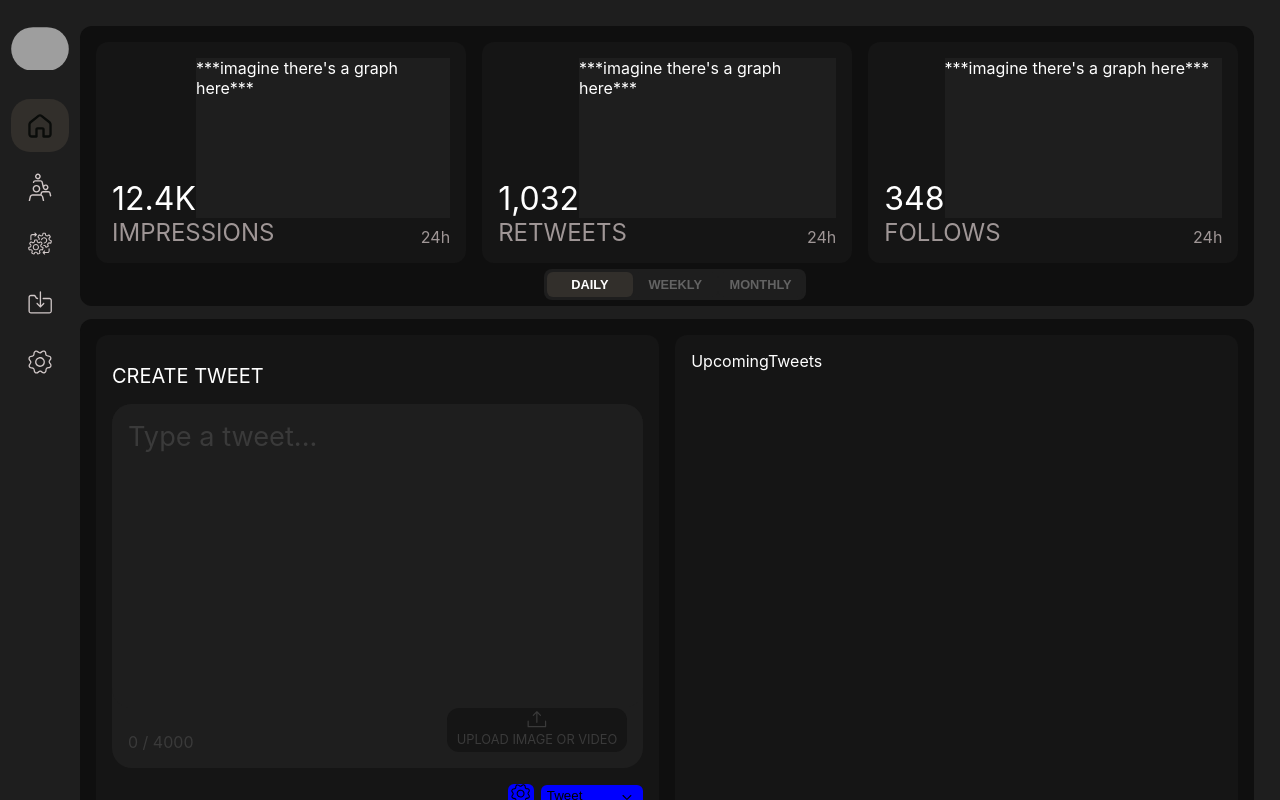
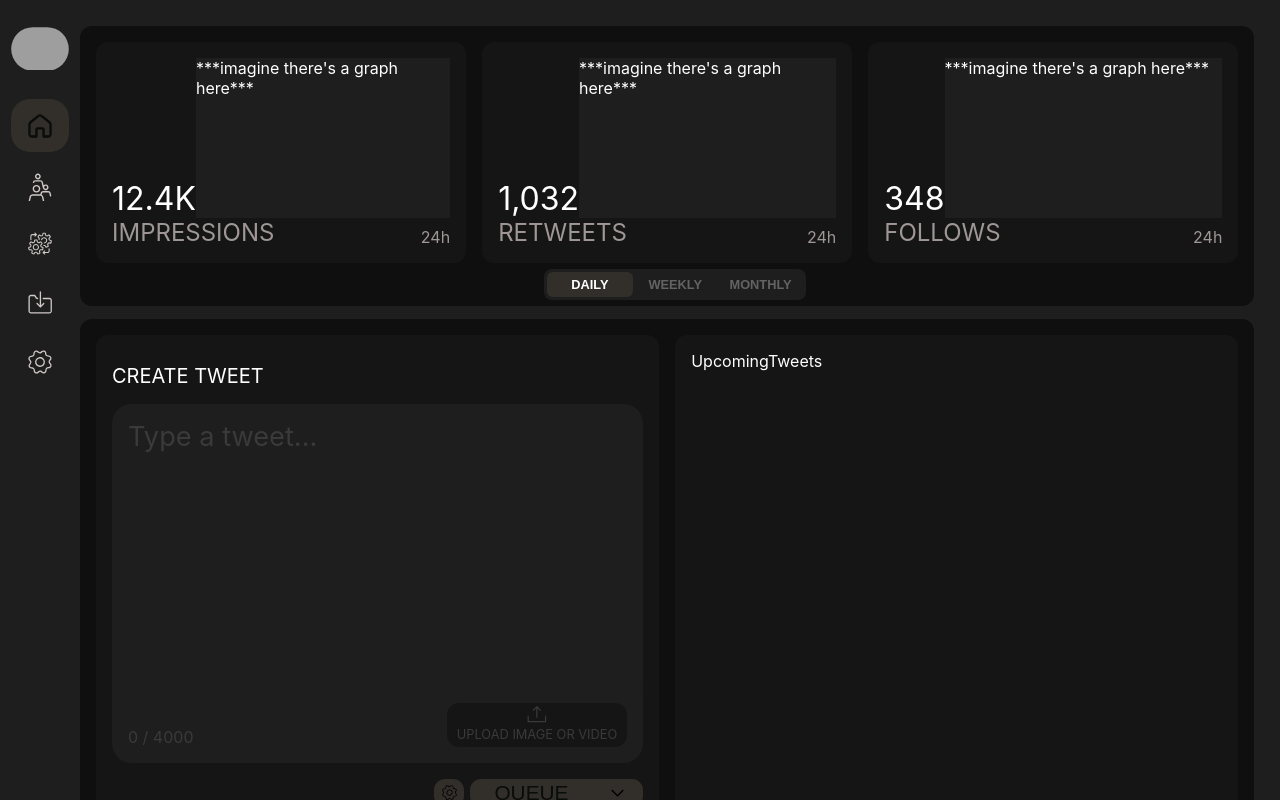
Before and after one commit to ColeInc/mosa-twitter-dashboard-frontend, a React (Create React App) app: page / in a window 1280 px wide. Built offline with nearby package versions, Linux system fonts and the light colour scheme; grey boxes are pictures that could not be loaded.

Commit message:
tweet post dropdown complete

```diff
--- a/src/components/layout/NavButton.module.css
+++ b/src/components/NavigationBar/NavButton.module.css
@@ -3,7 +3,7 @@
 .nav-button__button {
     padding: 1rem;
     height: 1.8vw;
-    border-radius: 23px;
+    border-radius: 15px;
     margin-top: 0.4rem;
     display: flex;
     align-items: center;
@@ -28,7 +28,6 @@
 }
 
 .nav-button__icon {
-    /* width: 1.2vw; */
     width: 1.5rem;
     display: flex;
     margin: 0 12px 0 5px;
@@ -67,9 +66,11 @@
 
 /* On hover if active: */
 .active:hover div,
-.active:hover .nav-button__chevron {
+.active:hover .nav-button__chevron,
+.active:hover .nav-button__button {
     color: #121412;
     fill: #121412 !important;
+    background-color: #2e2b28;
 }
 
 @media (max-width: 95em) {
@@ -89,11 +90,6 @@
     }
 
     .nav-button__button {
-        /* display: block; */
-        /* padding: 0; */
-        /* margin: 0; */
-        /* margin: auto; */
-        /* padding: auto; */
         flex-direction: column;
         height: 3vh;
         padding-left: 0 !important;
@@ -101,11 +97,6 @@
     }
 
     .nav-button__icon {
-        /* width: 1.2vw; */
         margin: 0;
     }
-
-    /* .nav-button__font p {
-        position: absolute;
-    } */
 }
--- a/src/components/UI/Dropdown.js
+++ b/src/components/UI/Dropdown.js
@@ -1,29 +1,43 @@
-import React from "react";
+import React, { useState } from "react";
 import classes from "./Dropdown.module.css";
 
 import { ReactComponent as RightChevron } from "../../assets/icons/noun-right-chevron-4695692.svg";
 
 const Dropdown = (props) => {
+    const [dropdown, setDropdown] = useState(false);
+
+    const onDropdownClick = (userChoice) => {
+        // pass the user's choice back up to CreateTweet parent:
+        props.onDropdownClick(userChoice);
+        // close dropdown now that user's clicked something:
+        setDropdown((prev) => !prev);
+    };
+
     return (
-        <div>
+        <div className={classes["dropdown__container"]}>
             <button
-                className={`${classes["dropdown__container"]} ${
+                className={`${classes["dropdown__button"]} ${
                     props.className && props.className
-                }`}
-                onClick={() => props.toggleDropdown((prev) => !prev)}
+                } ${dropdown && classes["dropdown__button--active"]}`}
+                onClick={() => setDropdown((prev) => !prev)}
             >
-                {props.currentItem}
+                {props.currentItem.toUpperCase()}
 
                 <RightChevron />
             </button>
             <ul
                 className={`${classes["dropdown__items-drawer"]} ${
-                    props.dropdownState && classes.active
+                    dropdown && classes.active
                 }`}
             >
                 {props.items.map((item) => {
                     return (
-                        <li onClick={props.onDropdownClick(item)}>{item}</li>
+                        <React.Fragment key={item}>
+                            <li onClick={onDropdownClick.bind(this, item)}>
+                                {item.toUpperCase()}
+                            </li>
+                            {/* <hr /> */}
+                        </React.Fragment>
                     );
                 })}
             </ul>
--- a/src/components/UI/Dropdown.module.css
+++ b/src/components/UI/Dropdown.module.css
@@ -1,16 +1,65 @@
+@import "../constants/colors.css";
+
 .dropdown__container {
-    width: 8vw;
-    margin-left: 7px;
+    position: relative;
+    display: inline-block;
+}
+
+.dropdown__button {
+    height: 100%;
+    padding-left: 1.5rem;
+    display: flex;
+    outline: none;
+    color: #0a0c0a;
+    font-size: 1.3rem;
+    font-weight: 500;
+}
+
+.dropdown__button svg {
+    padding-right: 0.3rem;
+    margin-left: 2rem;
 }
 
 .dropdown__items-drawer {
+    flex: 1;
     display: none;
+    position: absolute;
+    background-color: #f9f9f9;
+    margin: 0;
+    padding: 0;
+    z-index: 1;
+    width: 100%;
+    background-color: var(--color4);
+    padding-bottom: 0.5rem;
+    border-radius: 0px 0px 0.7rem 0.7rem;
 }
 
 .dropdown__items-drawer li {
+    width: 100%;
     list-style-type: none;
+    display: absolute !important;
+    color: #d1c8c8;
+    font-size: 1.3rem;
+    font-weight: 500;
+    padding: 0.5rem 0 0.5rem 1.5rem;
+}
+
+.dropdown__items-drawer li:hover {
+    cursor: pointer;
+    color: #141212;
+}
+
+.dropdown__items-drawer hr {
+    border: none;
+    width: 75%;
+    margin: 0 0 0 12.5%;
+    border-bottom: 1px solid #221f1f;
 }
 
 .active {
     display: block;
 }
+
+.dropdown__button--active {
+    border-radius: 0.7rem 0.7rem 0px 0px !important;
+}
--- a/src/components/dashboard/ThreeComponentsContainer/CreateTweet.js
+++ b/src/components/dashboard/ThreeComponentsContainer/CreateTweet.js
@@ -6,16 +6,15 @@ import CurvedSubContainer from "../../UI/CurvedSubContainer";
 import UploadImage from "../../UI/UploadImage";
 import Dropdown from "../../UI/Dropdown";
 
+const dropdownItems = ["QUEUE", "DRAFT", "TWEET"];
+
 const CreateTweet = () => {
-    const [dropdown, setDropdown] = useState(false);
     const [currentDropdown, setCurrentDropdown] = useState("queue");
-
-    const dropdownItems = ["Queue", "Draft", "Tweet"];
 
     const onFormSubmit = (event) => {
         event.preventDefault();
 
-        // do something with the inputted value
+        // do something with the inputted tweet
     };
 
     return (
@@ -50,8 +49,6 @@ const CreateTweet = () => {
 
                     <Dropdown
                         items={dropdownItems}
-                        dropdownState={dropdown}
-                        toggleDropdown={setDropdown}
                         currentItem={currentDropdown}
                         onDropdownClick={setCurrentDropdown}
                         className={classes["create-tweet__button-dropdown"]}
--- a/src/components/dashboard/ThreeComponentsContainer/CreateTweet.module.css
+++ b/src/components/dashboard/ThreeComponentsContainer/CreateTweet.module.css
@@ -85,38 +85,69 @@ textarea::placeholder {
 }
 
 .create-tweet__buttons-container {
-    margin-left: auto;
     display: flex;
     flex-direction: row;
-    justify-content: center;
-    align-items: center;
+    justify-content: flex-end;
+    align-items: stretch;
+    height: 3.5vh;
 }
 
 .create-tweet__buttons-container button {
     border: none;
     cursor: pointer;
-    border-radius: 6px;
-    background-color: blue;
-    /* background-color: var(--color4); */
+    border-radius: 0.7rem;
+    /* background-color: blue; */
+    background-color: var(--color4);
+    /* display: flex; */
+    /* height: 100%; */
 }
 
 .create-tweet__button-settings {
-    width: 2vw;
-    padding: 0 0.2rem 0 0.2rem;
+    /* width: 2vw; */
+    /* width: 3em; */
+    padding: 0.4rem 0.45rem 0.4rem 0.5rem;
+    /* padding: 0 0.5vw 0 0.5vw; */
+    /* padding: 0.3rem !important; */
+    margin-right: 0.4rem;
+    /* marig: 0 !important; */
+    /* justify-content: center; */
+    display: flex;
+    flex-direction: row;
+    justify-content: center;
+    align-items: center;
+    /* height: 100%; */
+    /* flex: 1 0 auto; */
+    /* height: auto; */
 }
 
+/* .create-tweet__button-settings:before {
+    content: "";
+    display: block;
+    padding-top: 100%;
+} */
+
+.create-tweet__button-settings svg {
+    /* width: 1.2vw; */
+    /* height: 1.2vw; */
+}
+
+/* is this even used? */
+/* is this even used? */
+/* is this even used? */
+/* is this even used? */
+/* is this even used? */
 .create-tweet__button-dropdown {
     display: flex;
     flex-direction: row;
     justify-content: space-between;
     align-items: center;
     /* padding: 1rem; */
-    flex: 1;
+    /* flex: 1; */
     /* margin: 0; */
 }
 
 .create-tweet__button-dropdown svg {
-    width: 1.5vw;
+    width: 2rem;
     -webkit-transform: rotate(90deg);
     -moz-transform: rotate(90deg);
     -o-transform: rotate(90deg);
--- a/src/pages/Dashboard.js
+++ b/src/pages/Dashboard.js
@@ -2,7 +2,7 @@ import React from "react";
 import StatisticsHeader from "../components/dashboard/StatisticsHeader/StatisticsHeader";
 import ThreeComponentsContainer from "../components/dashboard/ThreeComponentsContainer/ThreeComponentsContainer";
 
-import NavigationBar from "../components/layout/NavigationBar";
+import NavigationBar from "../components/NavigationBar/NavigationBar";
 import CurvedContainer from "../components/UI/CurvedContainer";
 import classes from "./Dashboard.module.css";
 
--- a/src/pages/Dashboard.module.css
+++ b/src/pages/Dashboard.module.css
@@ -3,6 +3,7 @@
 body {
     background-color: var(--color1);
 }
+
 .dashboard__container {
     display: flex;
     height: 100vh;
@@ -13,6 +14,14 @@ body {
     display: flex;
     justify-content: center;
     overflow: scroll;
+    overflow-x: hidden;
+}
+::-webkit-scrollbar {
+    width: 0; /* Remove scrollbar space */
+    background: transparent; /* Optional: just make scrollbar invisible */
+}
+::-webkit-scrollbar-thumb {
+    background: var(--color1); /* Optional: show position indicator */
 }
 
 .dashboard__components-bundle {
@@ -56,7 +65,7 @@ body {
 
     .dashboard__components-bundle {
         flex-direction: column;
-        overflow: scroll;
+        /* overflow: scroll; */
         /* === main components bundle height: === */
         min-height: 100em;
     }
```
Also changed, not shown: src/components/NavigationBar/NavButton.js (renamed from src/components/layout/NavButton.js), src/components/NavigationBar/NavigationBar.js (renamed from src/components/layout/NavigationBar.js), src/components/NavigationBar/NavigationBar.module.css (renamed from src/components/layout/NavigationBar.module.css).
